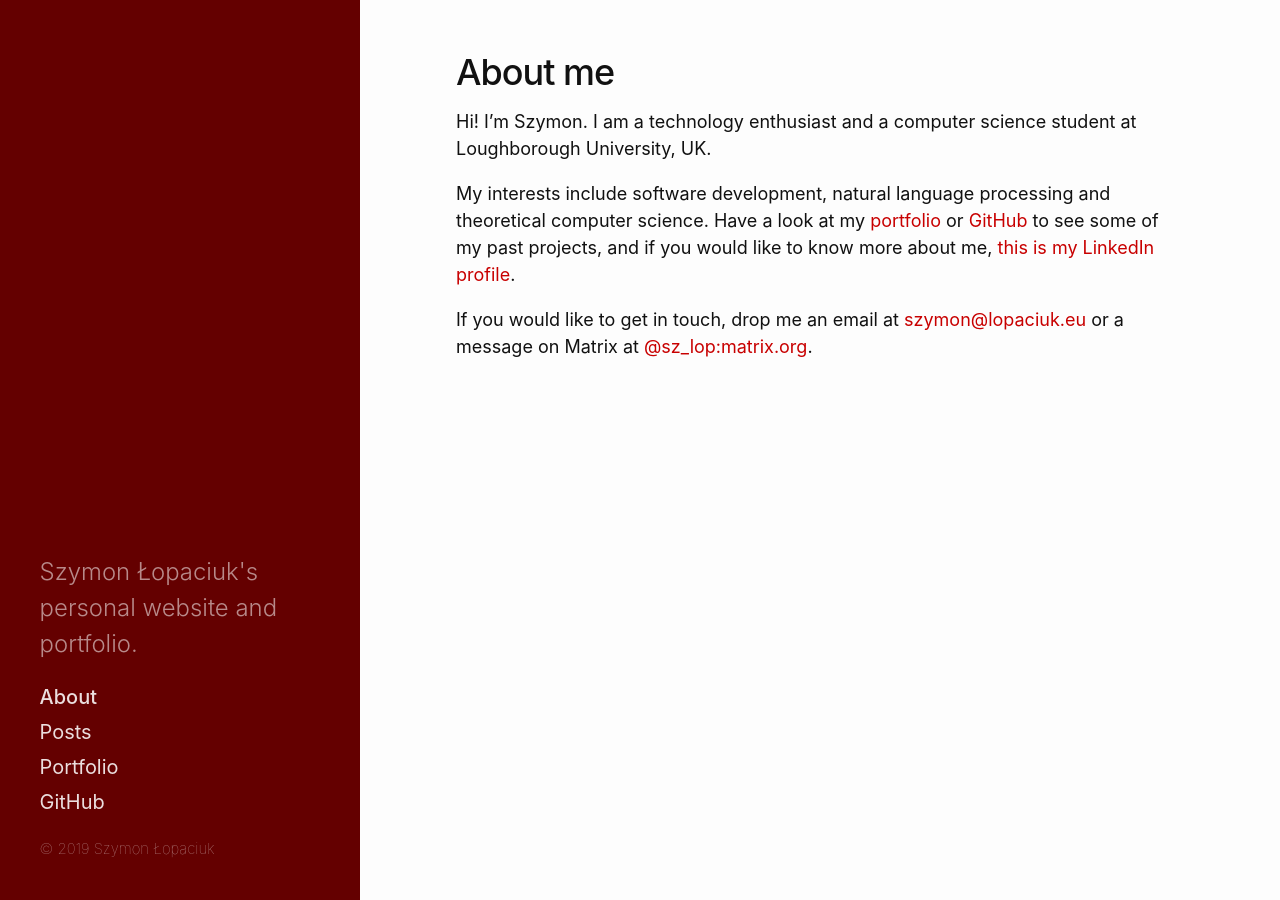
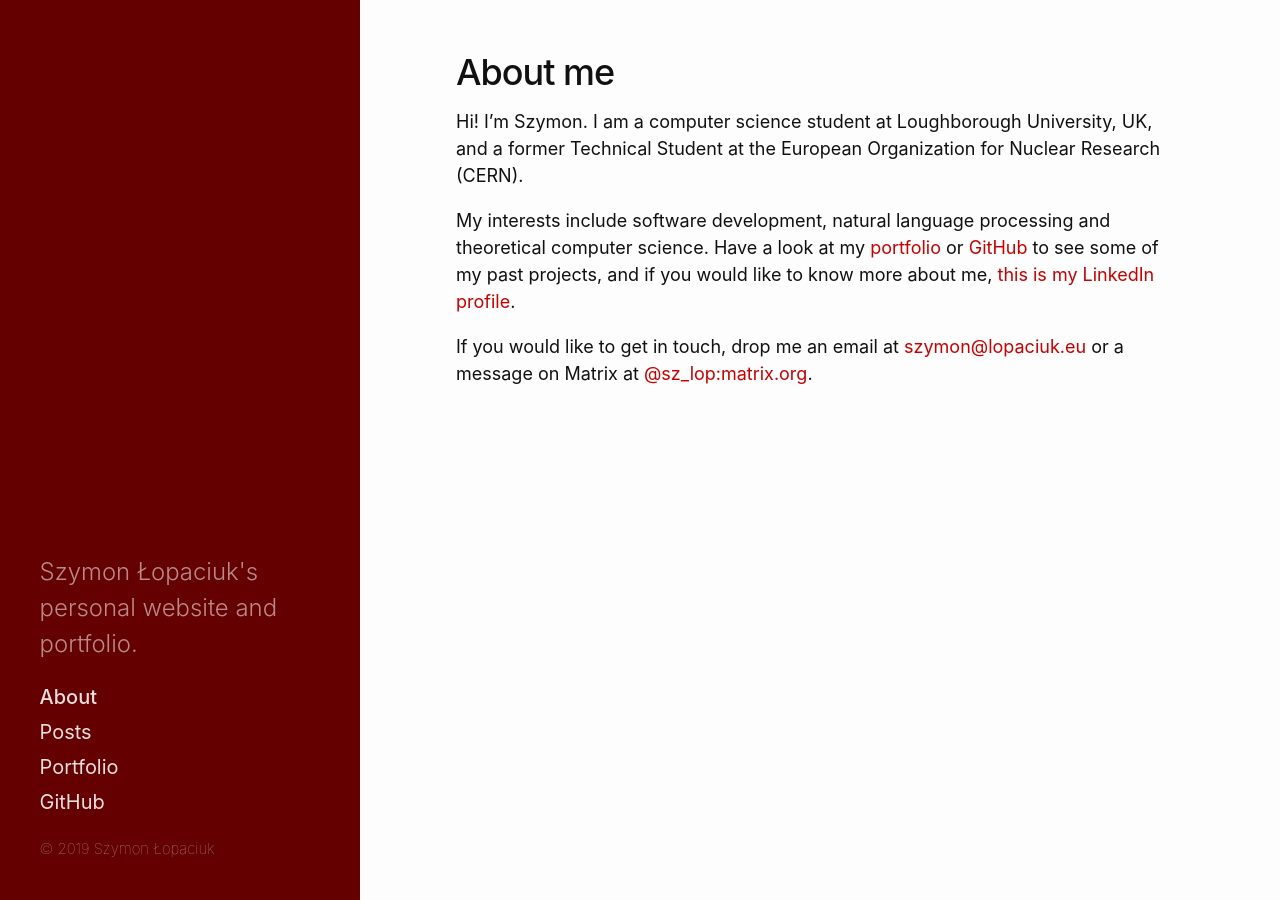
Before and after one commit to szymonlopaciuk/szymonlopaciuk.github.io, a Jekyll site: the page built from index.md, in a window 1280 px wide. Built offline with Jekyll 4.4.1, drawn with Linux system fonts in a browser that asks for light colours.

Commit message:
add CERN line

```diff
--- a/index.md
+++ b/index.md
@@ -4,7 +4,7 @@ title: About me
 permalink: /index.html
 ---
 
-Hi! I'm Szymon. I am a technology enthusiast and a computer science student at Loughborough University, UK.
+Hi! I'm Szymon. I am a computer science student at Loughborough University, UK, and a former Technical Student at the European Organization for Nuclear Research (CERN).
 
 My interests include software development, natural language processing and theoretical computer science. Have a look at my [portfolio](/portfolio.html) or [GitHub](https://github.com/szymonlopaciuk) to see some of my past projects, and if you would like to know more about me, [this is my LinkedIn profile](https://www.linkedin.com/in/szymonlopaciuk/).
 
```
